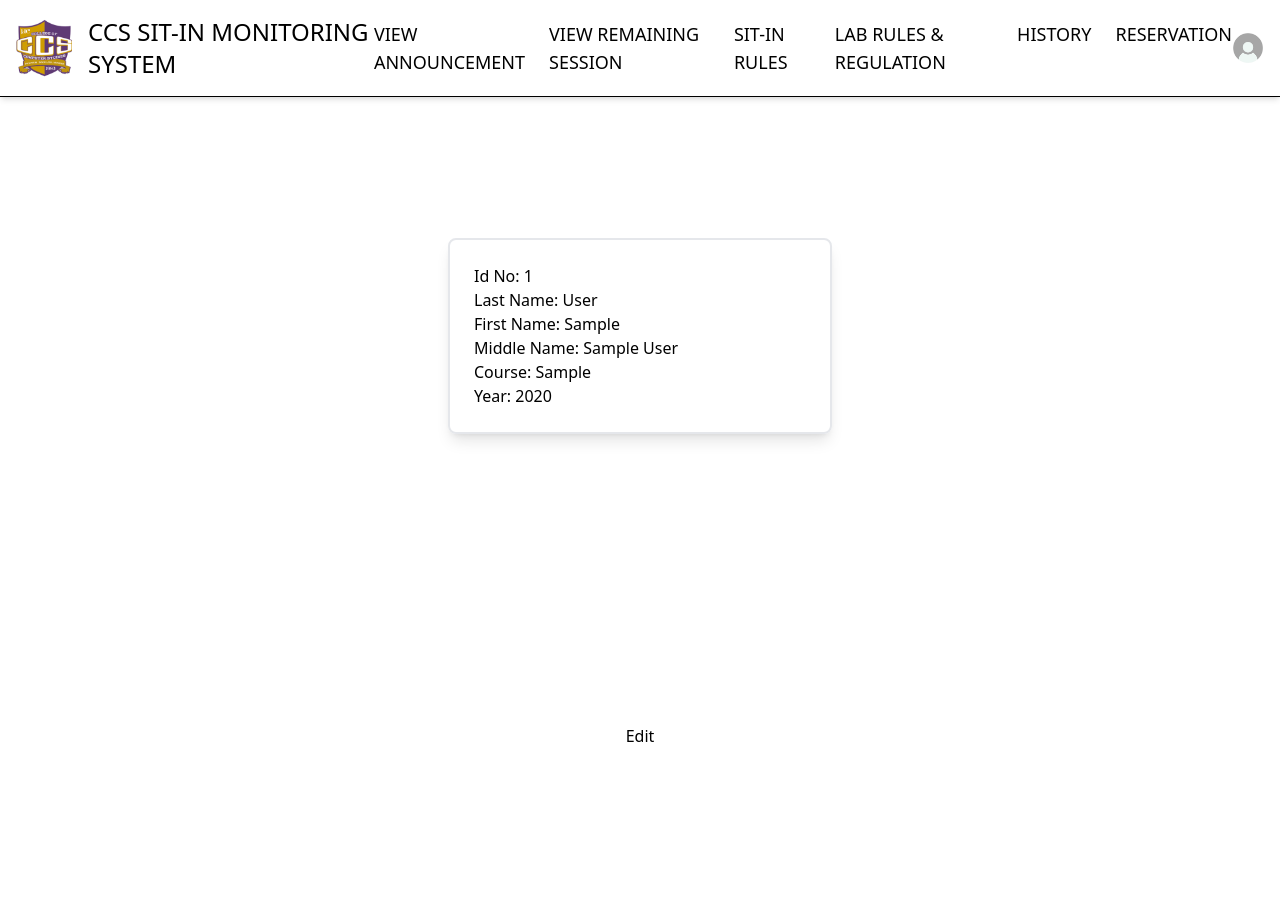
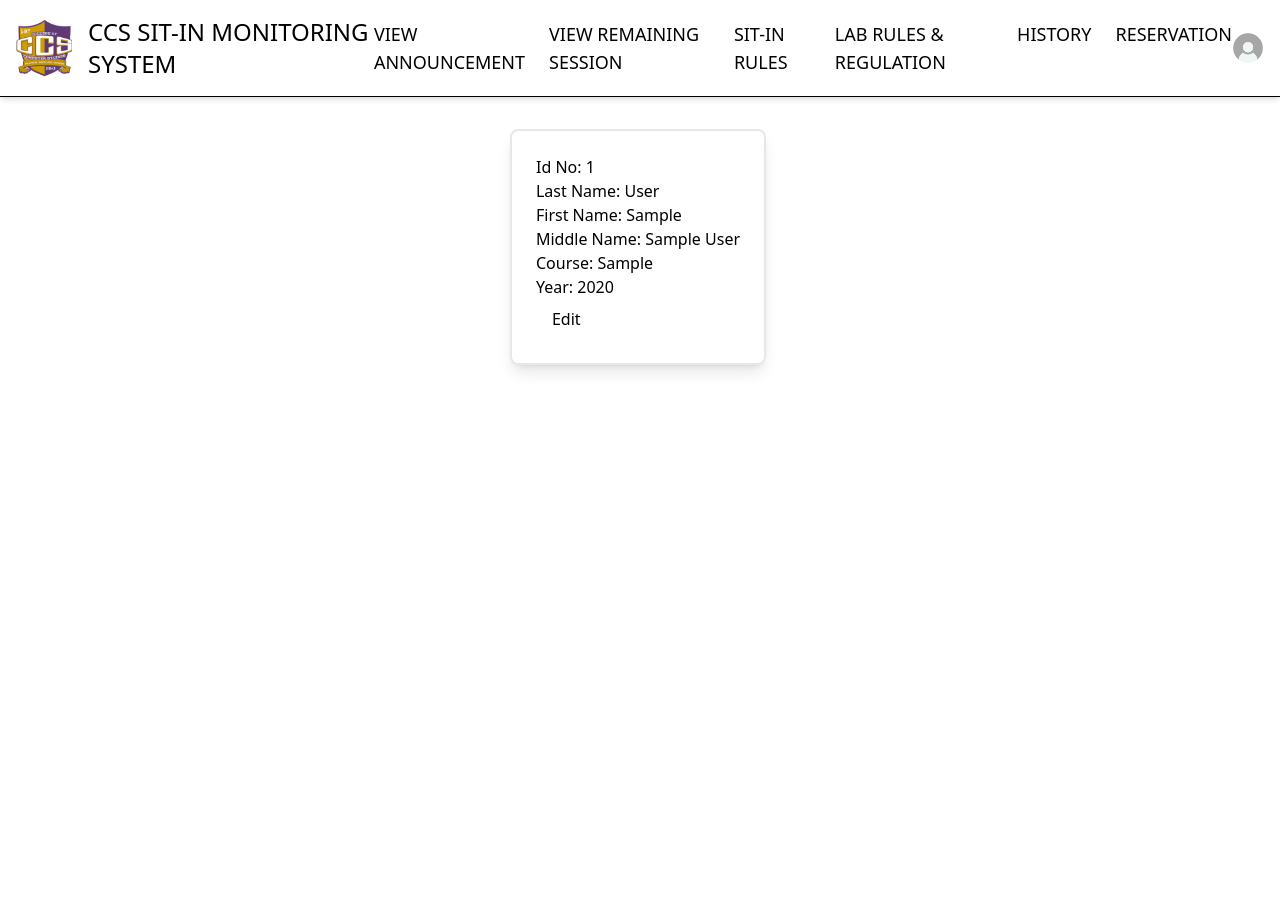
Before and after one commit to diann71/ccs-monitoring-system, a PHP site: page /profile.php in a window 1280 px wide. After the commit the page ends 372 px from the top, so only its background shows below. Run offline with PHP 8.4, Linux system fonts and the light colour scheme; the visitor is signed in with stand-in values (Sample User, id 1); tables that the repository leaves empty or names only in its code hold one stand-in row (values such as "Sample post"); some libraries are stand-ins or nearby versions.

Commit message:
adding some features

```diff
--- a/profile.php
+++ b/profile.php
@@ -13,18 +13,20 @@ include "authenticator.php";
     <title>Profile</title>
 </head>
 <body>
-    <div class="h-lvh grid place-items-center">
-    <div class="w-96 border-2 border-solid p-6 shadow-lg rounded-lg ">
+    <div class="px-9 py-8 ps-8 grid grid-cols-1 place-items-center">
+        <div class="mx-auto border-2 border-solid p-6 shadow-lg rounded-lg ">
+            <div class="">
                 <p>Id No: <?php echo $idno; ?></p>
                 <p>Last Name: <?php echo $lastname;?></p>
                 <p>First Name: <?php echo $firstname;?></p>
                 <p>Middle Name: <?php echo $midname;?></p>
                 <p>Course: <?php echo $course;?></p>
                 <p>Year: <?php echo $year;?></p>
-    </div>
             <div>
                 <a href="edit.php" class="block px-4 py-2 hover:bg-gray-200">Edit</a>
             </div>
             </div>
+        </div>
+    </div>
 </body>
 </html>
```
Lines whose indentation alone changed are shown as unchanged.
